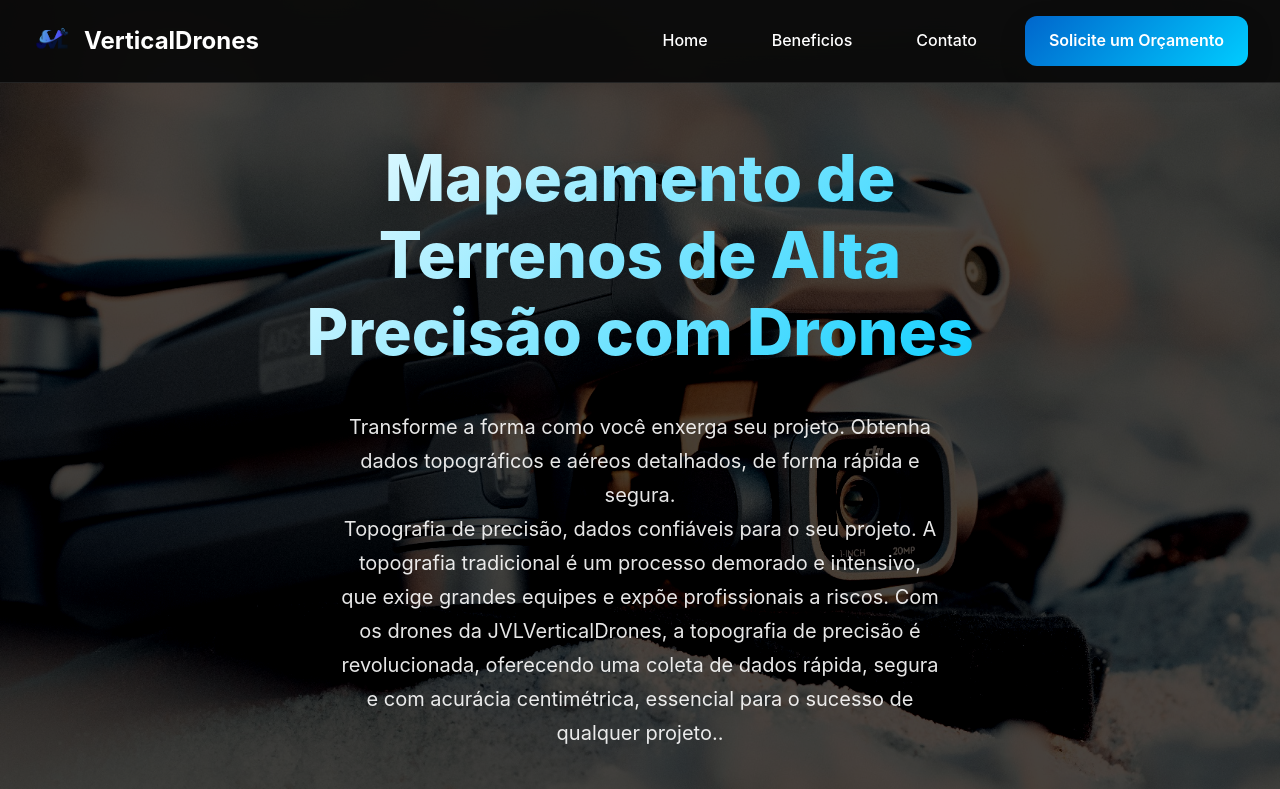
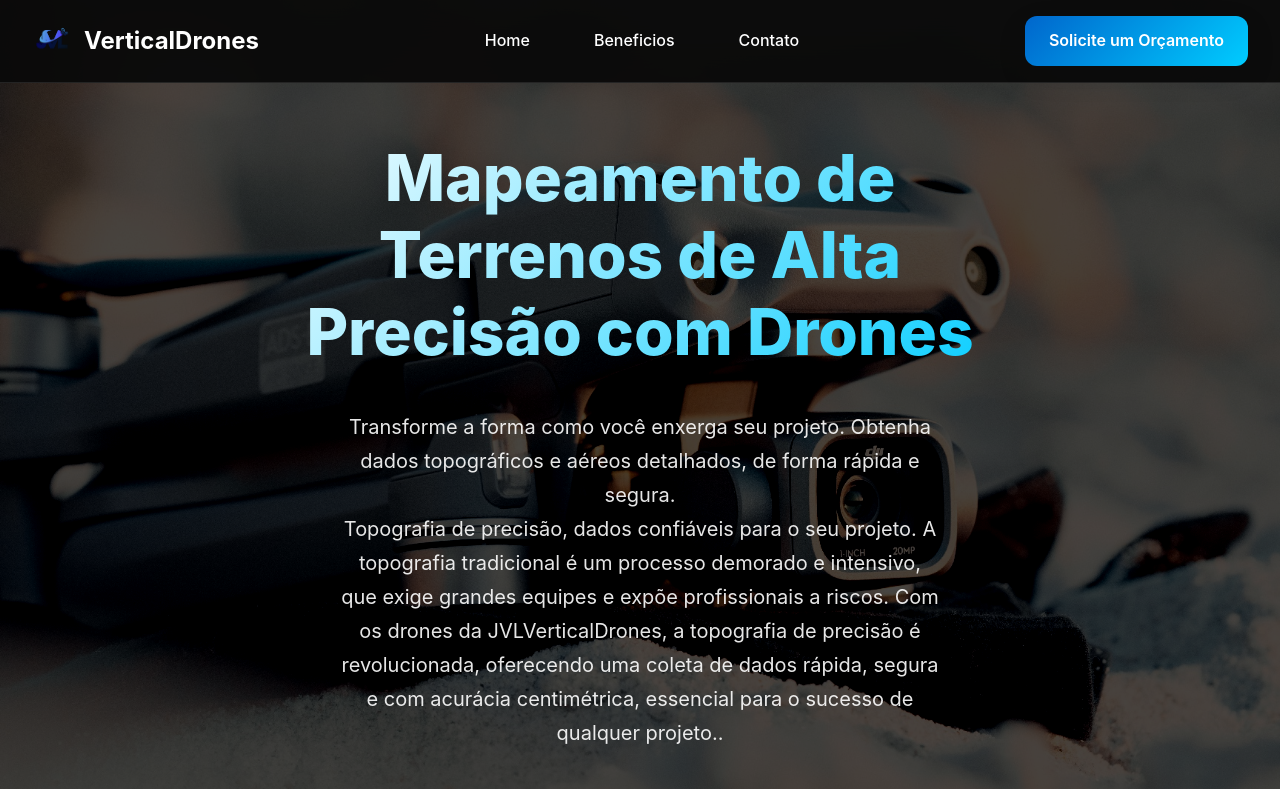
Before and after one commit to Mario-jt/JVLVerticalDrones-React, a React (Vite) app: page / in a window 1280 px wide. Shown: the top 789 px of the page. Built offline with nearby package versions, Linux system fonts and the light colour scheme.

Commit message:
versao final

```diff
--- a/components/home.jsx
+++ b/components/home.jsx
@@ -28,10 +28,10 @@ const Menu = () => {
             </a>
           </li>
         </ul>
-        <a href="https://wa.me/553192116990?text=Olá,%20vim%20pelo%20seu%20site%20e%20gostaria%20de%20um%20orçamento" target="_blank" className="nav-tell">
-          Solicite um Orçamento
-        </a>
       </nav>
+      <a href="https://wa.me/553192116990?text=Olá,%20vim%20pelo%20seu%20site%20e%20gostaria%20de%20um%20orçamento" target="_blank" className="nav-tell">
+        Solicite um Orçamento
+      </a>
     </header>
   );
 };
--- a/src/style.css
+++ b/src/style.css
@@ -58,7 +58,7 @@ header {
   top: 0;
   left: 0;
   right: 0;
-  z-index: 1000;
+  z-index: 10;
   display: flex;
   justify-content: space-between;
   align-items: center;
@@ -88,6 +88,7 @@ header {
 
 .navbar {
   display: flex;
+  justify-content: center;
   align-items: center;
   gap: 2rem;
 }
```
